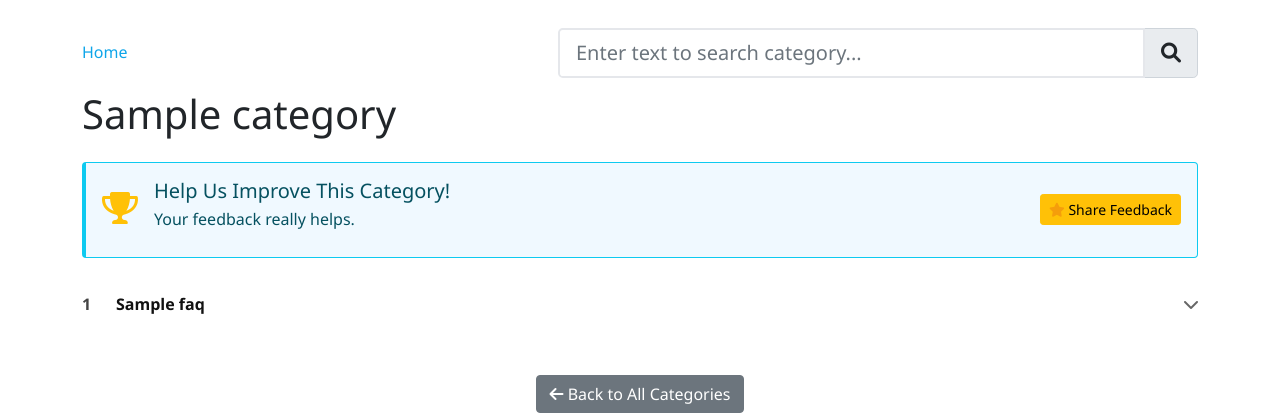
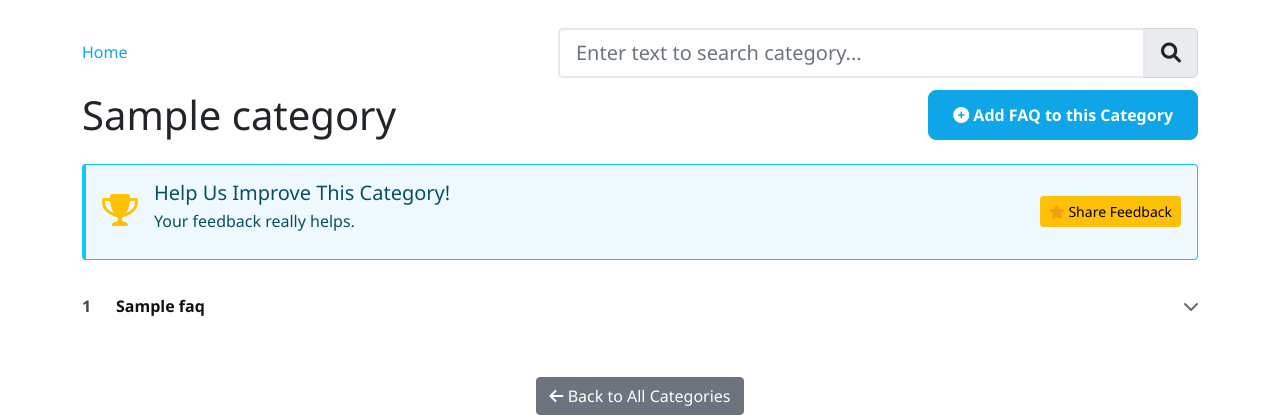
Before and after one commit to igreisman/diesel-sub-faqs-new, a PHP site: the page made by category.php in a window 1280 px wide. Shown: the part 64-484 px from the top of the page. Run offline with PHP 8.4, Linux system fonts and the light colour scheme; the visitor is signed in with stand-in values (Sample User, id 1); tables that the repository leaves empty or names only in its code hold one stand-in row (values such as "Sample post").

Commit message:
Category edit/delete buttons, MEDIUMTEXT answer, redirects, and UI tweaks

```diff
--- a/admin/dashboard.php
+++ b/admin/dashboard.php
@@ -85,7 +85,7 @@ try {
                                 <i class="fas fa-comments"></i>
                                 <span>Feedback</span>
                             </a>
-                            <a href="manage-contributions.php" class="btn btn-outline-primary btn-lg quick-action-btn">
+                            <a href="manage-contributions.php" class="btn btn-primary btn-lg quick-action-btn">
                                 <i class="fas fa-hands-helping"></i>
                                 <span>Contributors</span>
                             </a>
--- a/category.php
+++ b/category.php
@@ -88,7 +88,12 @@ function category_icon_fallback($name, $icon) {
             </div>
 
             <!-- Category name below breadcrumb -->
-            <h1 class="mb-4"><?php echo htmlspecialchars($category['name']); ?></h1>
+            <div class="d-flex align-items-center justify-content-between flex-wrap gap-2 mb-3">
+                <h1 class="mb-0"><?php echo htmlspecialchars($category['name']); ?></h1>
+                <a href="edit-faq-wysiwyg.php?category_id=<?php echo (int)$category['id']; ?>&return=<?php echo urlencode('category.php?cat=' . $category['name']); ?>" class="btn btn-primary">
+                    <i class="fas fa-plus-circle"></i> Add FAQ to this Category
+                </a>
+            </div>
 
             <?php if (empty($faqs)): ?>
                 <div class="alert alert-info">
@@ -173,6 +178,20 @@ function category_icon_fallback($name, $icon) {
                                             <i class="fas fa-copy"></i> Copy Link
                                         </button>
                                     </div>
+                                    <?php if (isset($_SESSION['admin_logged_in']) && $_SESSION['admin_logged_in'] === true): ?>
+                                        <div class="faq-actions mt-2">
+                                            <a href="edit-faq-wysiwyg.php?id=<?php echo $faq['id']; ?>&return=<?php echo urlencode('category.php?cat=' . $category['name']); ?>" class="btn btn-sm btn-primary">
+                                                <i class="fas fa-edit"></i> Edit
+                                            </a>
+                                            <form method="POST" action="admin/manage-faqs.php" class="d-inline" onsubmit="return confirm('Delete this FAQ? This cannot be undone.');">
+                                                <input type="hidden" name="action" value="delete">
+                                                <input type="hidden" name="faq_id" value="<?php echo $faq['id']; ?>">
+                                                <button type="submit" class="btn btn-sm btn-danger">
+                                                    <i class="fas fa-trash-alt"></i> Delete
+                                                </button>
+                                            </form>
+                                        </div>
+                                    <?php endif; ?>
                                 </div>
                             </div>
                         </li>
--- a/edit-faq-wysiwyg.php
+++ b/edit-faq-wysiwyg.php
@@ -5,6 +5,7 @@ require_once 'includes/markdown-helper.php';
 
 $faq_id = isset($_GET['id']) ? (int)$_GET['id'] : 0;
 $preset_category_id = isset($_GET['category_id']) ? (int)$_GET['category_id'] : 0;
+$return_url = isset($_GET['return']) ? trim($_GET['return']) : '';
 $faq = null;
 $display_title = '';
 
@@ -147,6 +148,7 @@ $display_order_value = $faq && isset($faq['display_order']) ? (int)$faq['display
             <?php endif; ?>
             <input type="hidden" name="display_order" value="<?php echo $display_order_value; ?>">
             <input type="hidden" id="title-hidden" name="title" value="<?php echo $initial_title; ?>">
+            <input type="hidden" name="return_url" value="<?php echo htmlspecialchars($return_url, ENT_QUOTES, 'UTF-8'); ?>">
 
             <div class="row mb-3">
                 <div class="col-md-4">
--- a/edit-faq.php
+++ b/edit-faq.php
@@ -5,6 +5,7 @@ require_once 'includes/markdown-helper.php';
 
 $faq_id = isset($_GET['id']) ? (int)$_GET['id'] : 0;
 $preset_category_id = isset($_GET['category_id']) ? (int)$_GET['category_id'] : 0;
+$return_url = isset($_GET['return']) ? trim($_GET['return']) : '';
 $faq = null;
 $editorQuery = '';
 
@@ -92,6 +93,7 @@ if ($faq_id > 0) {
                 $initialTitle = $faq ? htmlspecialchars($faq['title'] ?? $plainQuestion) : '';
             ?>
             <input type="hidden" id="title-hidden" name="title" value="<?php echo $initialTitle; ?>">
+            <input type="hidden" name="return_url" value="<?php echo htmlspecialchars($return_url, ENT_QUOTES, 'UTF-8'); ?>">
 
             <div class="row mb-3">
                 <div class="col-md-4">
--- a/welcome.html
+++ b/welcome.html
@@ -60,7 +60,7 @@
     }
 
     .dolphins-badge {
-      width: 80px;
+      width: 120px;
       height: auto;
       margin-bottom: 20px;
       filter: brightness(0) invert(1);
```
Also changed, not shown: save-faq-wysiwyg.php (+18 -2 lines), save-faq.php (+18 -2 lines).
